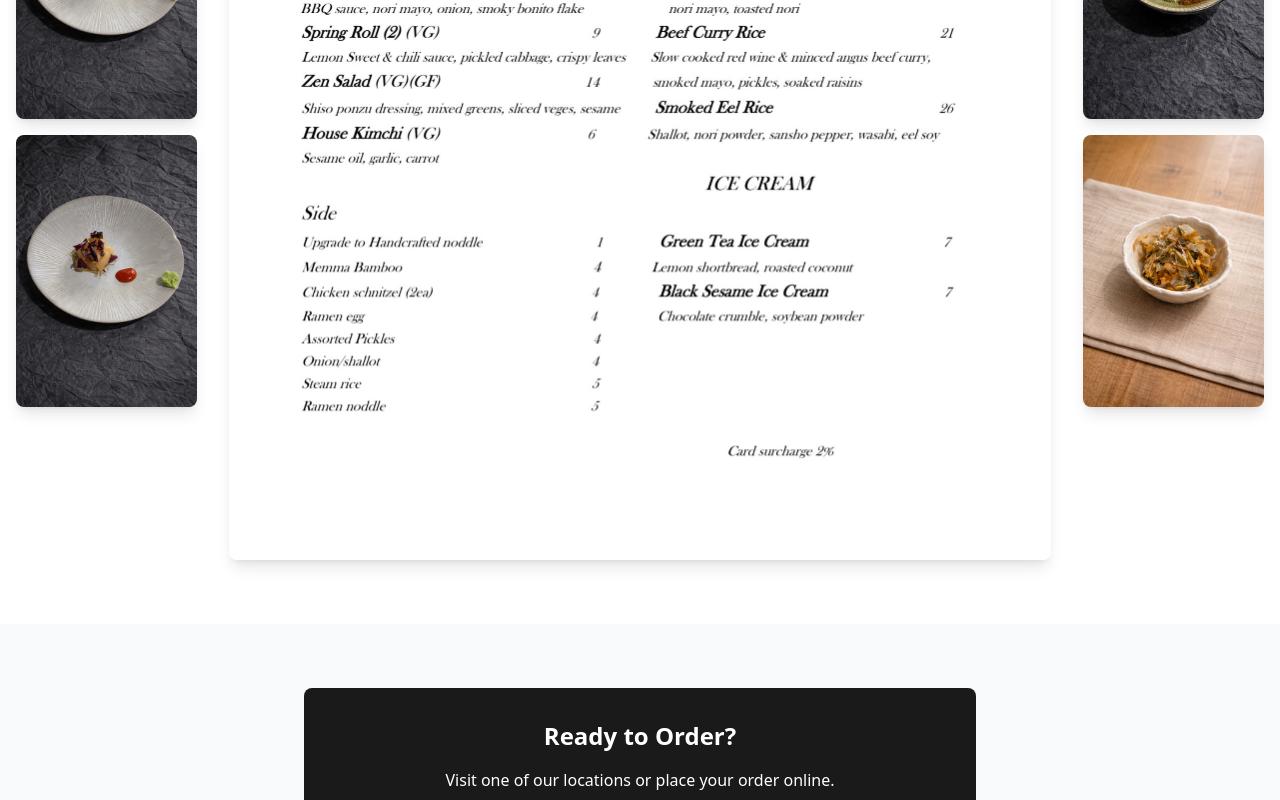
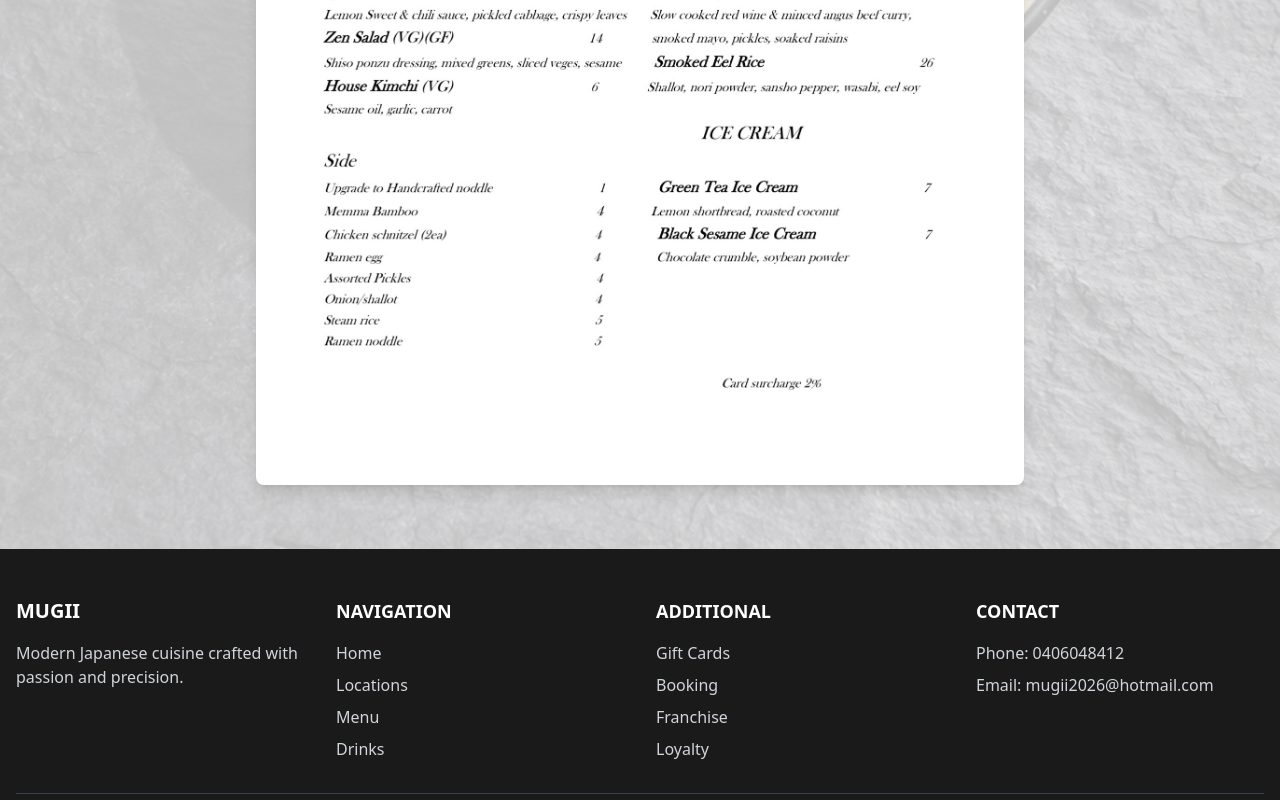
Before and after one commit to ScottLiou1984/website, a Next.js app: page /menu in a window 1280 px wide. Shown: the part 1140-1940 px from the top of the page. Built offline with nearby package versions, Linux system fonts and the light colour scheme.

Commit message:
Update UI: home bg color, locations/menu/booking/gift-cards fixes, phone number update

```diff
--- a/src/app/gift-cards/page.tsx
+++ b/src/app/gift-cards/page.tsx
@@ -24,16 +24,20 @@ export default function GiftCards() {
                 <div className="flex items-start gap-4">
                   <div className="text-secondary text-2xl font-bold">✓</div>
                   <div>
-                    <h3 className="font-bold text-white">Any Amount</h3>
-                    <p className="text-gray-200">Choose from $25 to $500</p>
+                    <h3 className="font-bold text-white">Choose Your Amount</h3>
+                    <div className="flex gap-3 mt-2">
+                      <span className="bg-secondary text-primary font-bold px-4 py-2 rounded-lg text-sm">$50</span>
+                      <span className="bg-secondary text-primary font-bold px-4 py-2 rounded-lg text-sm">$100</span>
+                      <span className="bg-secondary text-primary font-bold px-4 py-2 rounded-lg text-sm">$150</span>
+                    </div>
                   </div>
                 </div>
 
                 <div className="flex items-start gap-4">
                   <div className="text-secondary text-2xl font-bold">✓</div>
                   <div>
-                    <h3 className="font-bold text-white">No Expiration</h3>
-                    <p className="text-gray-200">Valid indefinitely at any location</p>
+                    <h3 className="font-bold text-white">1 Year Validity</h3>
+                    <p className="text-gray-200">Valid for 12 months from date of purchase</p>
                   </div>
                 </div>
 
@@ -69,6 +73,14 @@ export default function GiftCards() {
           {/* CTA */}
           <div className="bg-secondary text-primary p-8 rounded-lg text-center">
             <h2 className="text-2xl font-bold mb-4">Ready to Give the Gift of MUGII?</h2>
+            <p className="text-primary mb-2 text-sm">Contact us or visit our location to purchase</p>
+            <p className="text-2xl font-bold mb-6">0406048412</p>
+            <a
+              href="/locations"
+              className="inline-block bg-primary text-white font-bold py-3 px-10 rounded-lg hover:bg-gray-800 transition-colors"
+            >
+              FIND US
+            </a>
           </div>
         </div>
       </main>
--- a/src/app/locations/page.tsx
+++ b/src/app/locations/page.tsx
@@ -9,7 +9,7 @@ export default function Locations() {
       id: 1,
       name: 'Downtown Branch',
       address: 'G10/27 Lonsdale St, Braddon ACT 2612',
-      phone: '(555) 123-4567',
+      phone: '0406048412',
       hours: 'Mon-Thu: 11AM-10PM, Fri-Sat: 11AM-11PM, Sun: 11AM-9PM',
       description: 'Our flagship location in the heart of Braddon.',
       neighborhood: 'Braddon',
@@ -88,7 +88,7 @@ export default function Locations() {
 
                       {/* Hours Card */}
                       <div className="bg-gradient-to-br from-gray-50 to-white p-8 rounded-xl border border-gray-200 hover:border-secondary transition-colors">
-                        <h3 className="text-primary font-bold text-lg mb-3">HOURS</h3>
+                        <h3 className="text-primary font-bold text-lg mb-3">OPENING HOURS</h3>
                         <div className="text-gray-700 text-sm space-y-1">
                           {location.hours.split(',').map((hour, idx) => (
                             <p key={idx} className="leading-relaxed">{hour.trim()}</p>
@@ -102,24 +102,6 @@ export default function Locations() {
                         <p className="text-gray-700 text-sm leading-relaxed">
                           {location.parking}
                         </p>
-                      </div>
-                    </div>
-
-                    {/* CTA Section */}
-                    <div className="border-t pt-12 mt-12">
-                      <div className="text-center mb-8">
-                        <h3 className="text-primary font-bold text-2xl mb-3">Ready to Visit?</h3>
-                        <p className="text-gray-600 text-sm">Get directions to our location</p>
-                      </div>
-                      <div className="flex justify-center">
-                        <a
-                          href={`https://maps.google.com/?q=${encodeURIComponent(location.address)}`}
-                          target="_blank"
-                          rel="noopener noreferrer"
-                          className="bg-gradient-to-r from-secondary to-yellow-500 text-primary py-4 px-12 rounded-lg font-bold text-lg hover:shadow-lg transition-all hover:scale-105"
-                        >
-                          GET DIRECTIONS
-                        </a>
                       </div>
                     </div>
                   </div>
--- a/src/app/menu/page.tsx
+++ b/src/app/menu/page.tsx
@@ -5,8 +5,7 @@ import Footer from '@/components/Footer'
 import { useEffect, useState } from 'react'
 
 export default function Menu() {
-  const [leftImages, setLeftImages] = useState<string[]>([])
-  const [rightImages, setRightImages] = useState<string[]>([])
+  const [bgImage, setBgImage] = useState<string>('')
 
   useEffect(() => {
     const menuBottomImages = [
@@ -19,12 +18,8 @@ export default function Menu() {
       '/images/menu_bottom7.jpg',
     ]
 
-    const shuffled = [...menuBottomImages].sort(() => Math.random() - 0.5)
-    const left = shuffled.slice(0, 3)
-    const right = shuffled.slice(3, 6)
-
-    setLeftImages(left)
-    setRightImages(right)
+    const randomIdx = Math.floor(Math.random() * menuBottomImages.length)
+    setBgImage(menuBottomImages[randomIdx])
   }, [])
 
   return (
@@ -46,54 +41,25 @@ export default function Menu() {
           </div>
         </section>
 
-        <div className="py-16">
-          <div className="container-max">
-            <div className="grid grid-cols-1 lg:grid-cols-12 gap-8 items-center">
-              <div className="lg:col-span-2 flex flex-col gap-4">
-                {leftImages.map((img, idx) => (
-                  <div key={idx} className="overflow-hidden rounded-lg shadow-lg">
-                    <img
-                      src={img}
-                      alt={`Menu side image ${idx + 1}`}
-                      className="w-full h-auto object-cover hover:scale-105 transition-transform duration-300"
-                    />
-                  </div>
-                ))}
+        <div
+          className="py-16 relative"
+          style={{
+            backgroundImage: bgImage ? `url(${bgImage})` : 'none',
+            backgroundSize: 'cover',
+            backgroundPosition: 'center',
+          }}
+        >
+          {/* Semi-transparent overlay */}
+          <div className="absolute inset-0 bg-white opacity-75"></div>
+          <div className="container-max relative z-10">
+            <div className="flex justify-center">
+              <div className="w-full max-w-3xl">
+                <img
+                  src="/images/menu.jpg"
+                  alt="MUGII Restaurant Menu"
+                  className="w-full h-auto rounded-lg shadow-lg"
+                />
               </div>
-
-              <div className="lg:col-span-8 flex justify-center">
-                <div className="w-full">
-                  <img
-                    src="/images/menu.jpg"
-                    alt="AFURI Restaurant Menu"
-                    className="w-full h-auto rounded-lg shadow-lg"
-                  />
-                </div>
-              </div>
-
-              <div className="lg:col-span-2 flex flex-col gap-4">
-                {rightImages.map((img, idx) => (
-                  <div key={idx} className="overflow-hidden rounded-lg shadow-lg">
-                    <img
-                      src={img}
-                      alt={`Menu side image ${idx + 4}`}
-                      className="w-full h-auto object-cover hover:scale-105 transition-transform duration-300"
-                    />
-                  </div>
-                ))}
-              </div>
-            </div>
-          </div>
-        </div>
-
-        <div className="bg-gray-50 py-16">
-          <div className="container-max">
-            <div className="bg-primary text-white p-8 rounded-lg text-center max-w-2xl mx-auto">
-              <h2 className="text-2xl font-bold mb-4">Ready to Order?</h2>
-              <p className="mb-6">Visit one of our locations or place your order online.</p>
-              <a href="/locations" className="btn-secondary">
-                VISIT US
-              </a>
             </div>
           </div>
         </div>
--- a/src/app/page.tsx
+++ b/src/app/page.tsx
@@ -39,7 +39,7 @@ export default function Home() {
         </section>
 
         {/* Values Section */}
-        <section className="py-16 md:py-24 bg-gradient-to-b from-gray-50 to-white">
+        <section className="py-16 md:py-24 bg-gradient-to-b from-amber-50 to-orange-50">
           <div className="container-max">
             <div className="text-center mb-16">
               <h2 className="section-title">OUR VALUES</h2>
@@ -133,7 +133,7 @@ export default function Home() {
         </section>
 
         {/* Booking & Contact Section */}
-        <section className="py-16 md:py-24 bg-gradient-to-b from-white to-gray-50">
+        <section className="py-16 md:py-24 bg-gradient-to-b from-orange-50 to-amber-50">
           <div className="container-max">
             <div className="text-center mb-16">
               <h2 className="section-title">JOIN US TODAY</h2>
--- a/src/components/Footer.tsx
+++ b/src/components/Footer.tsx
@@ -32,7 +32,7 @@ export default function Footer() {
 
           <div>
             <h4 className="text-lg font-bold mb-4">CONTACT</h4>
-            <p className="text-gray-300 mb-2">Phone: (555) 123-4567</p>
+            <p className="text-gray-300 mb-2">Phone: 0406048412</p>
             <p className="text-gray-300">Email: mugii2026@hotmail.com</p>
           </div>
         </div>
```
Also changed, not shown: src/app/booking/page.tsx (+5 -37 lines).
